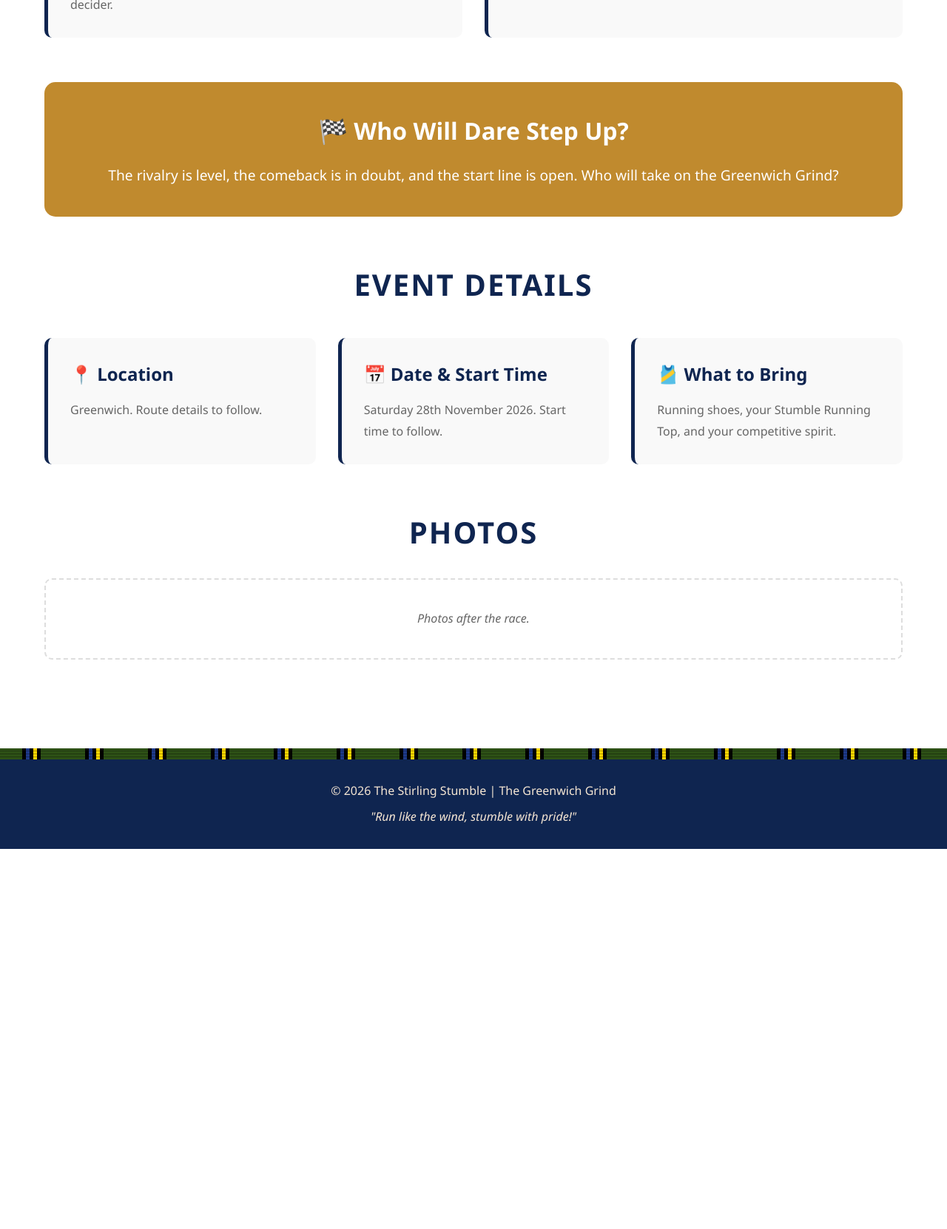
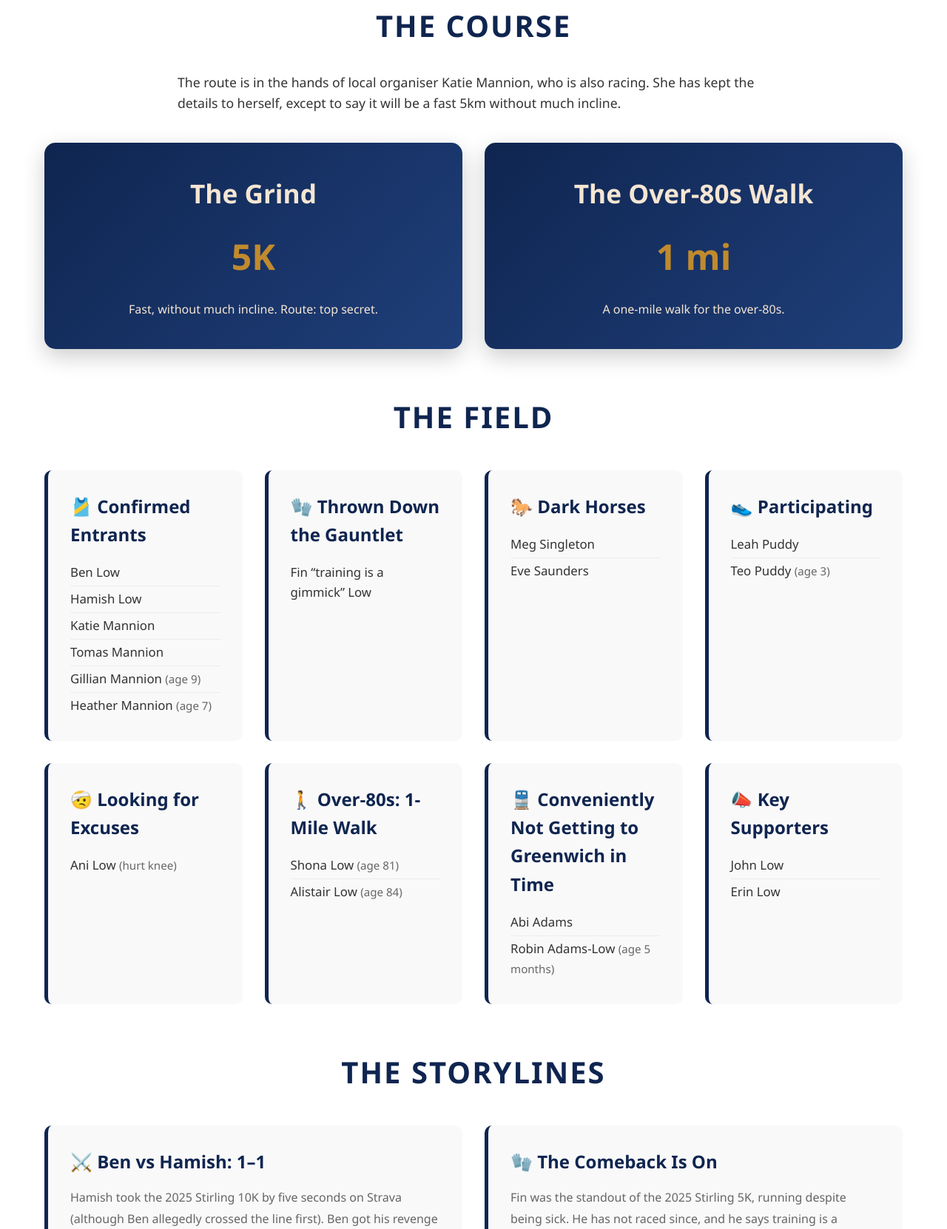
Before and after one commit to hamishlow/hamishlow.github.io, a plain HTML site: page stirlingstumble/2026-greenwich-grind.html in a window 1280 px wide. Shown: the part 1138-2800 px from the top of the page at 74% size. Before the commit the page ends 2286 px from the top, so only its background shows below. Drawn offline with Linux system fonts and the light colour scheme.

Commit message:
Stirling Stumble: Greenwich Grind pre-race report, course and field
Co-Authored-By: Claude Opus 5.5 <noreply@anthropic.com>

```diff
--- a/stirlingstumble/2026-greenwich-grind.html
+++ b/stirlingstumble/2026-greenwich-grind.html
@@ -16,13 +16,111 @@
       <img src="images/greenwich-grind-badge-v17.png" alt="The Greenwich Grind badge: Stumble On">
     </div>
     <h1>The Greenwich Grind</h1>
-    <p class="tagline">Race 3 &middot; Who will dare step up?</p>
+    <p class="tagline">Race 3 &middot; Pre-Race Report</p>
     <div class="date-banner">
       📅 Saturday, 28th November 2026
     </div>
   </div>
 
   <div class="container">
+
+    <!-- ===== PRE-RACE REPORT ===== -->
+    <section class="section">
+      <h2>Pre-Race Report</h2>
+      <div class="report">
+        <p>Three generations, one decider. Eighteen names are on the list for the Greenwich Grind,
+        aged from five months to 84, and not all of them are planning to make it to the start line.</p>
+        <p>Ben and Hamish arrive at one win each. Fin has thrown down the gauntlet, Meg and Eve are the
+        dark horses, and the over-80s will contest their own one-mile walk.</p>
+      </div>
+    </section>
+
+    <!-- ===== THE COURSE ===== -->
+    <section class="section">
+      <h2>The Course</h2>
+      <div class="report">
+        <p>The route is in the hands of local organiser Katie Mannion, who is also racing. She has
+        kept the details to herself, except to say it will be a fast 5km without much incline.</p>
+      </div>
+      <div class="race-options">
+        <div class="race-card">
+          <h3>The Grind</h3>
+          <div class="distance">5K</div>
+          <p>Fast, without much incline. Route: top secret.</p>
+        </div>
+        <div class="race-card">
+          <h3>The Over-80s Walk</h3>
+          <div class="distance">1 mi</div>
+          <p>A one-mile walk for the over-80s.</p>
+        </div>
+      </div>
+    </section>
+
+    <!-- ===== THE FIELD =====
+         One info-card per group. Add or move names by editing the <li> lines. -->
+    <section class="section">
+      <h2>The Field</h2>
+      <div class="info-grid">
+        <div class="info-card">
+          <h3>🎽 Confirmed Entrants</h3>
+          <ul class="field-list">
+            <li>Ben Low</li>
+            <li>Hamish Low</li>
+            <li>Katie Mannion</li>
+            <li>Tomas Mannion</li>
+            <li>Gillian Mannion <span class="age">(age 9)</span></li>
+            <li>Heather Mannion <span class="age">(age 7)</span></li>
+          </ul>
+        </div>
+        <div class="info-card">
+          <h3>🧤 Thrown Down the Gauntlet</h3>
+          <ul class="field-list">
+            <li>Fin &ldquo;training is a gimmick&rdquo; Low</li>
+          </ul>
+        </div>
+        <div class="info-card">
+          <h3>🐎 Dark Horses</h3>
+          <ul class="field-list">
+            <li>Meg Singleton</li>
+            <li>Eve Saunders</li>
+          </ul>
+        </div>
+        <div class="info-card">
+          <h3>👟 Participating</h3>
+          <ul class="field-list">
+            <li>Leah Puddy</li>
+            <li>Teo Puddy <span class="age">(age 3)</span></li>
+          </ul>
+        </div>
+        <div class="info-card">
+          <h3>🤕 Looking for Excuses</h3>
+          <ul class="field-list">
+            <li>Ani Low <span class="note">(hurt knee)</span></li>
+          </ul>
+        </div>
+        <div class="info-card">
+          <h3>🚶 Over-80s: 1-Mile Walk</h3>
+          <ul class="field-list">
+            <li>Shona Low <span class="age">(age 81)</span></li>
+            <li>Alistair Low <span class="age">(age 84)</span></li>
+          </ul>
+        </div>
+        <div class="info-card">
+          <h3>🚆 Conveniently Not Getting to Greenwich in Time</h3>
+          <ul class="field-list">
+            <li>Abi Adams</li>
+            <li>Robin Adams-Low <span class="age">(age 5 months)</span></li>
+          </ul>
+        </div>
+        <div class="info-card">
+          <h3>📣 Key Supporters</h3>
+          <ul class="field-list">
+            <li>John Low</li>
+            <li>Erin Low</li>
+          </ul>
+        </div>
+      </div>
+    </section>
 
     <!-- ===== STORYLINES ===== -->
     <section class="section">
@@ -34,17 +132,17 @@
           first). Ben got his revenge at Bryce Canyon, finishing half a minute ahead. The Grind is the decider.</p>
         </div>
         <div class="info-card">
-          <h3>🔄 The Comeback?</h3>
+          <h3>🧤 The Comeback Is On</h3>
           <p>Fin was the standout of the 2025 Stirling 5K, running despite being sick. He has not raced
-          since. Will he make a comeback for the Grind?</p>
+          since, and he says training is a gimmick. The Grind will tell.</p>
         </div>
       </div>
     </section>
 
     <div class="highlight">
-      <h3>🏁 Who Will Dare Step Up?</h3>
-      <p>The rivalry is level, the comeback is in doubt, and the start line is open.
-      Who will take on the Greenwich Grind?</p>
+      <h3>🏁 The Gauntlet Is Down</h3>
+      <p>The rivalry is level, the comeback is on, and the field is set.
+      See you in Greenwich on Saturday 28th November.</p>
     </div>
 
     <!-- ===== EVENT DETAILS =====
@@ -54,7 +152,7 @@
       <div class="info-grid">
         <div class="info-card">
           <h3>📍 Location</h3>
-          <p>Greenwich. Route details to follow.</p>
+          <p>Greenwich. Route known only to Katie Mannion.</p>
         </div>
         <div class="info-card">
           <h3>📅 Date &amp; Start Time</h3>
--- a/stirlingstumble/stumble.css
+++ b/stirlingstumble/stumble.css
@@ -190,6 +190,12 @@ h1 {
 .info-card h3 { color: var(--navy); margin-bottom: 15px; font-size: 1.5em; }
 .info-card p { color: var(--muted); line-height: 1.8; }
 
+/* Name lists inside info cards (the field for a race) */
+.field-list { list-style: none; }
+.field-list li { padding: 4px 0; color: var(--text); font-size: 1.05em; }
+.field-list li + li { border-top: 1px solid #ececec; }
+.field-list .age, .field-list .note { color: var(--muted); font-size: 0.9em; }
+
 /* Green call-out boxes */
 .highlight {
   background: var(--green);
```
